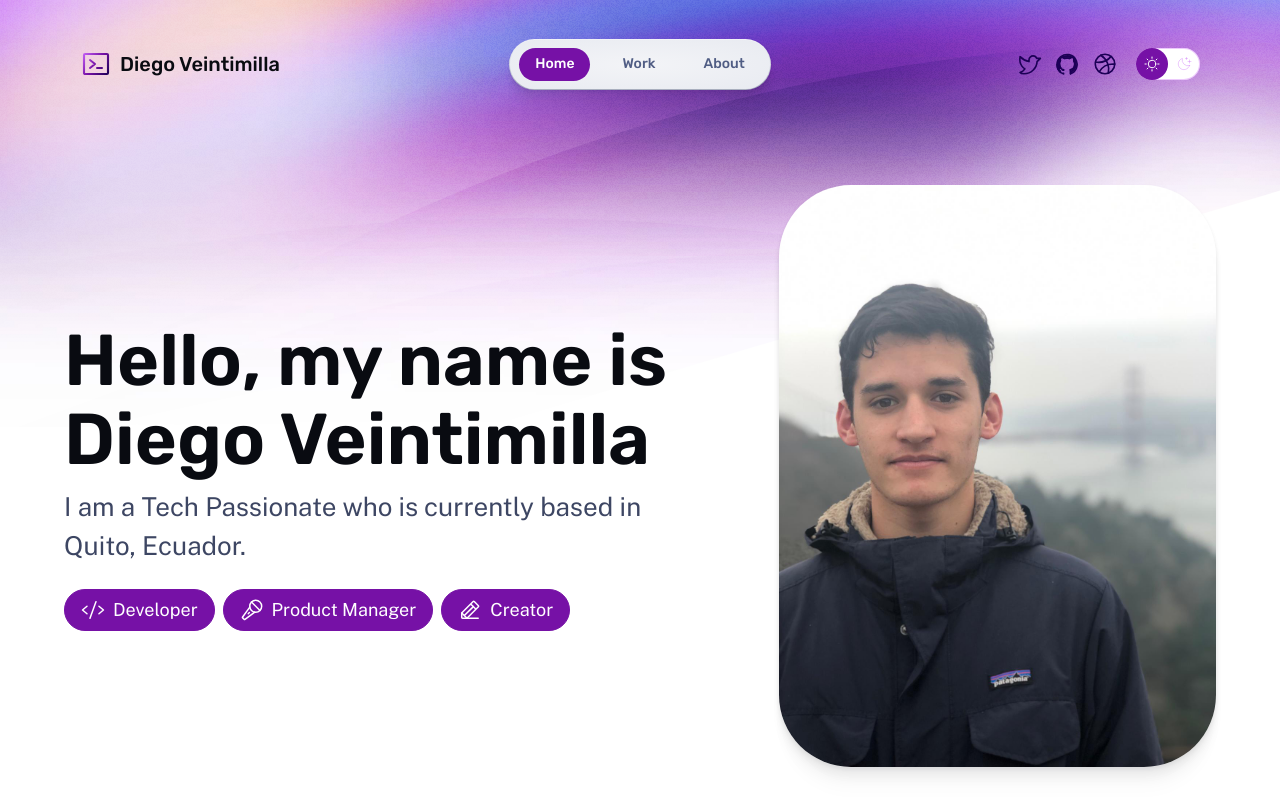
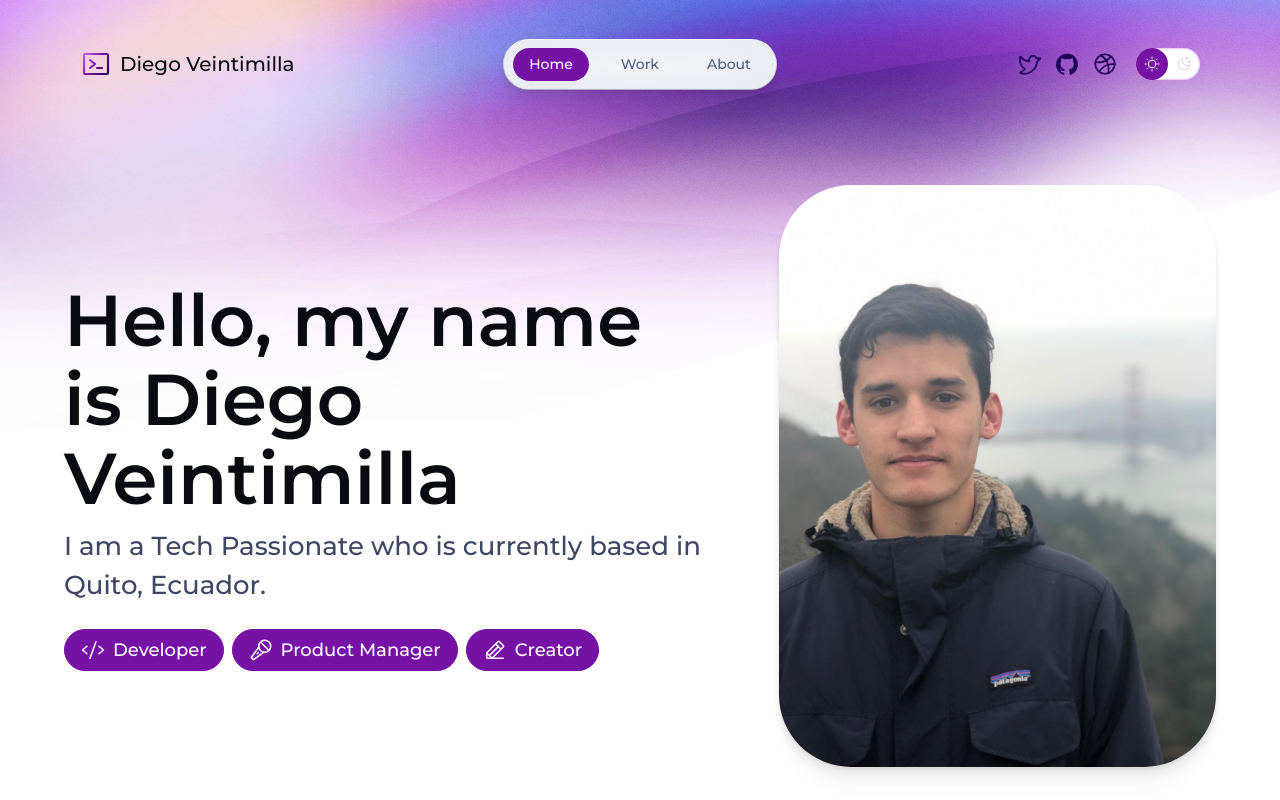
Before and after one commit to dmveintimilla/diego-portfolio, an Astro site: page / in a window 1280 px wide. Built offline with nearby package versions, Linux system fonts and the light colour scheme; Astro itself is replaced by a stand-in of ours.

Commit message:
add font

```diff
--- a/src/components/MainHead.astro
+++ b/src/components/MainHead.astro
@@ -22,9 +22,13 @@ const {
 <link rel="preconnect" href="https://fonts.googleapis.com" />
 <link rel="preconnect" href="https://fonts.gstatic.com" crossorigin />
 <link
+	href="https://fonts.googleapis.com/css2?family=Public+Sans:ital,wght@0,400;0,700;1,400&family=Montserrat:wght@500;600&display=swap"
+	rel="stylesheet"
+/>
+<!-- <link
 	href="https://fonts.googleapis.com/css2?family=Public+Sans:ital,wght@0,400;0,700;1,400&family=Rubik:wght@500;600&display=swap"
 	rel="stylesheet"
-/>
+/> -->
 <script is:inline>
 	// This code is inlined in the head to make dark mode instant & blocking.
 	const getThemePreference = () => {
--- a/src/styles/global.css
+++ b/src/styles/global.css
@@ -66,8 +66,8 @@
 	/* Fonts */
 	--font-system: system-ui, -apple-system, BlinkMacSystemFont, 'Segoe UI', Roboto, Oxygen, Ubuntu,
 		Cantarell, 'Open Sans', 'Helvetica Neue', sans-serif;
-	--font-body: 'Public Sans', var(--font-system);
-	--font-brand: Rubik, var(--font-system);
+	--font-body: Montserrat, var(--font-system);
+	--font-brand: Montserrat, var(--font-system);
 
 	/* Transitions */
 	--theme-transition: 0.2s ease-in-out;
```
